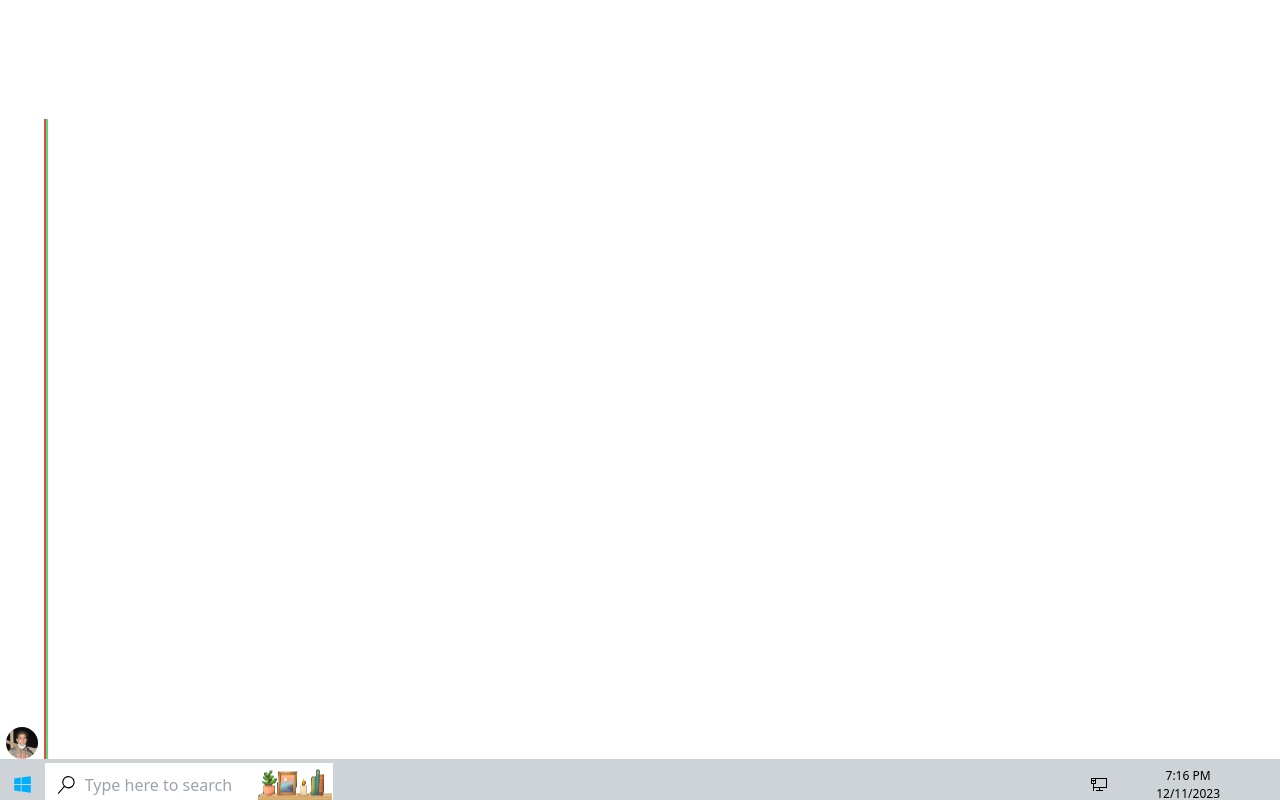
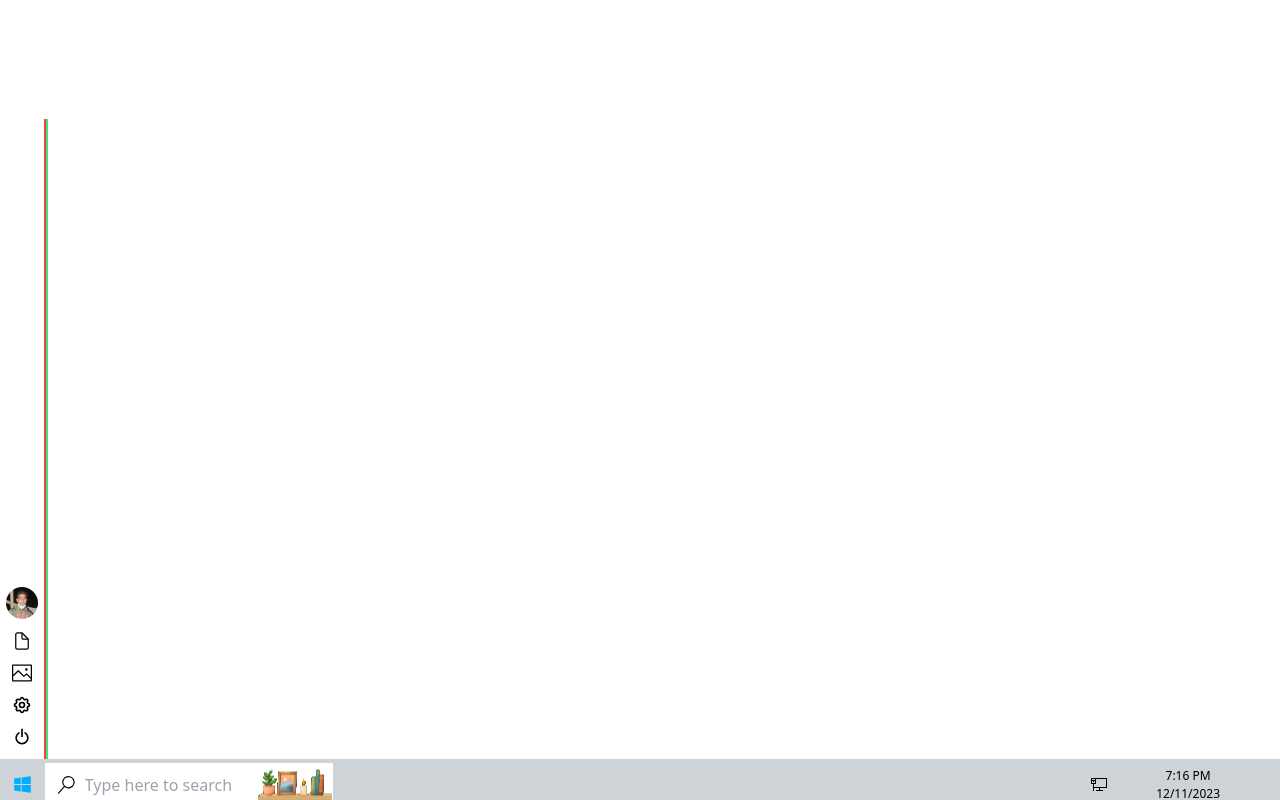
Before and after one commit to wpseemol/my-portfolio, a React (Vite) app: page / in a window 1280 px wide. Both pictures are taken after a click on the element 22 px from the left and 784 px from the top of the page. Built offline with nearby package versions, Linux system fonts and the light colour scheme; some icons are missing.

Commit message:
icon set on main windows button

```diff
--- a/src/components/MainWindowPopup/MainWindowPopup.jsx
+++ b/src/components/MainWindowPopup/MainWindowPopup.jsx
@@ -1,5 +1,9 @@
 import PropTypes from 'prop-types';
 import { FaBars } from 'react-icons/fa6';
+import { IoDocumentOutline } from 'react-icons/io5';
+import { SlPicture } from 'react-icons/sl';
+import { TbSettings } from 'react-icons/tb';
+import { BiPowerOff } from 'react-icons/bi';
 
 import profilePic from '../../assets/images/wpSeemol.jpg';
 
@@ -17,11 +21,23 @@ const MainWindowPopup = ({ isClickWindowBtn }) => {
                         <div className="p-3 text-xl">
                             <FaBars />
                         </div>
-                        <div>
+                        <div className="flex flex-col items-center gap-3 mb-3 text-xl">
                             <div>
                                 <figure className="w-8 h-8 rounded-full overflow-hidden">
                                     <img src={profilePic} alt="Profile pic" />
                                 </figure>
+                            </div>
+                            <div>
+                                <IoDocumentOutline />
+                            </div>
+                            <div>
+                                <SlPicture />
+                            </div>
+                            <div>
+                                <TbSettings />
+                            </div>
+                            <div>
+                                <BiPowerOff />
                             </div>
                         </div>
                     </div>
```
